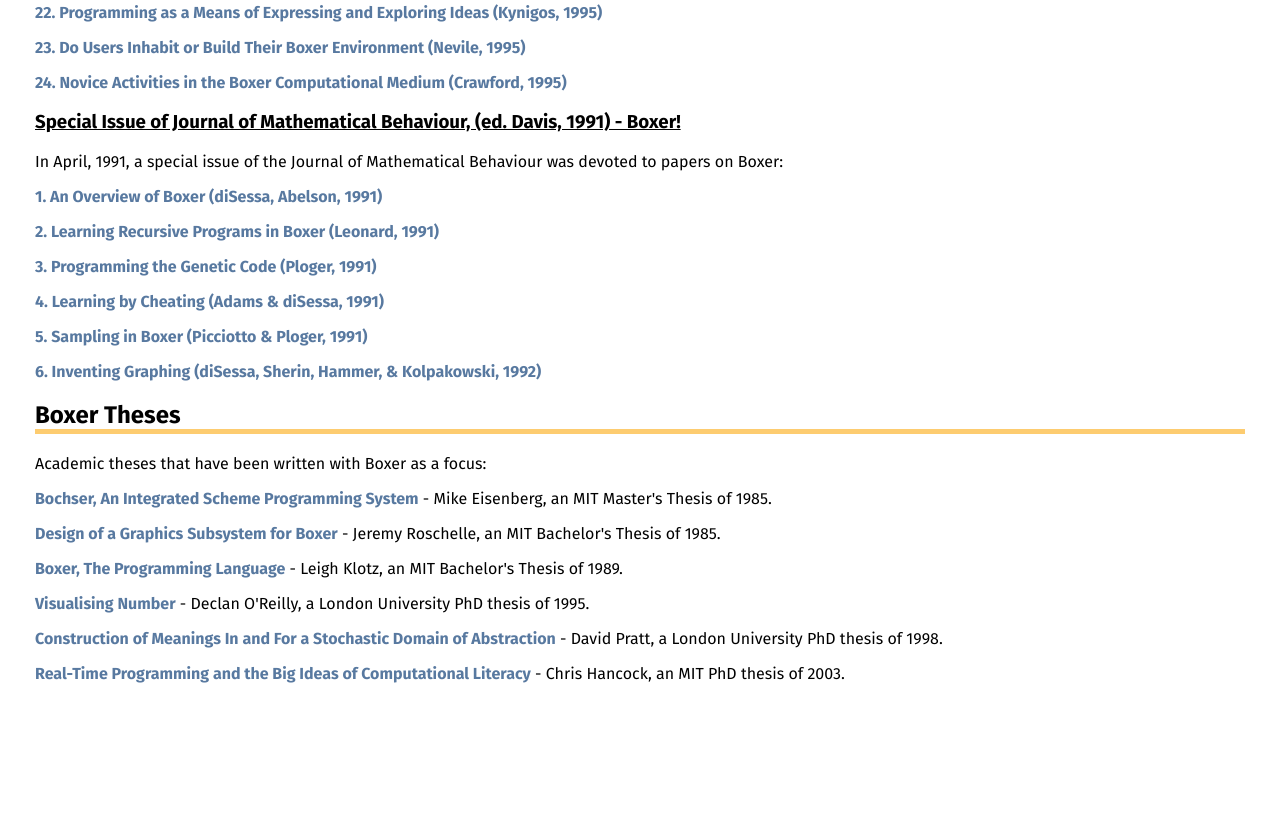
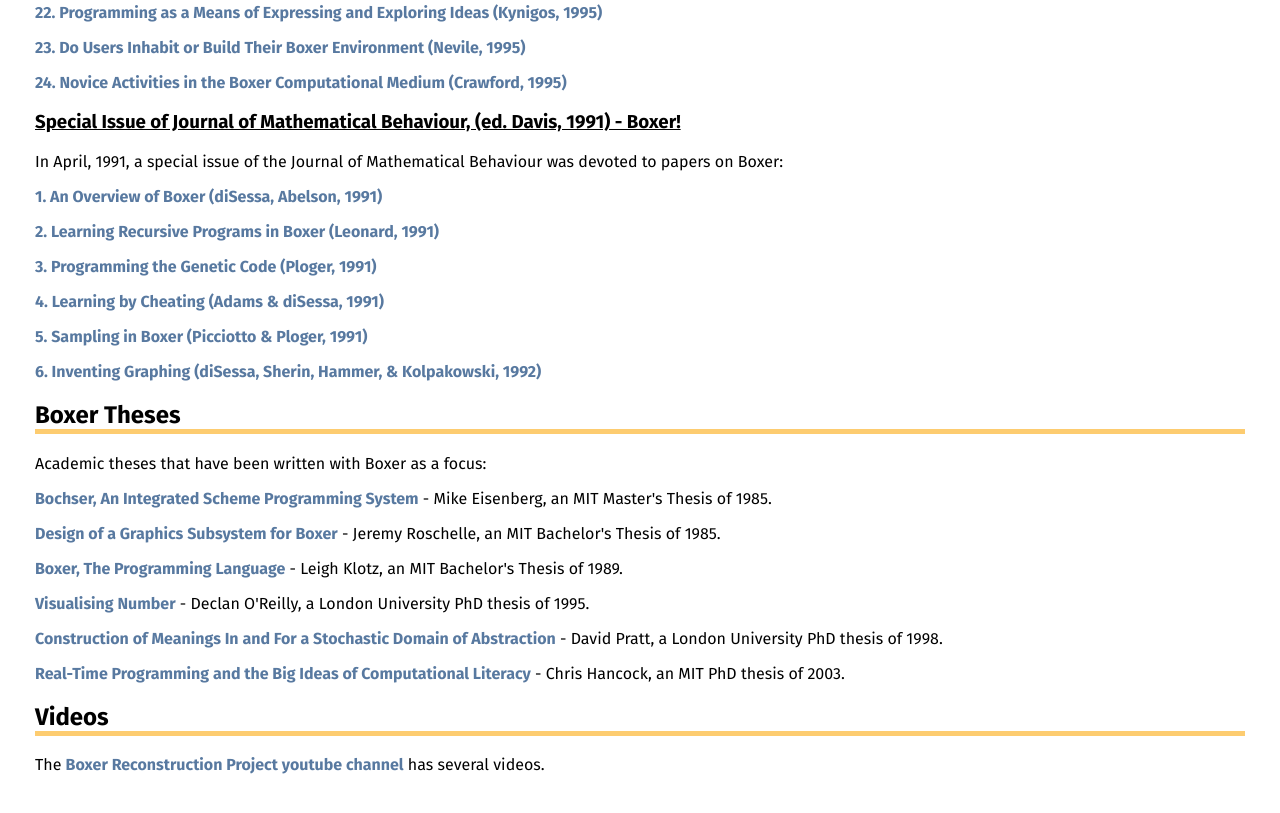
Before and after one commit to boxer-project/boxer-literature, an Eleventy site: page src/Flat index.md in a window 1280 px wide. Shown: the part 1282-2095 px from the top of the page. Before the commit the page ends 2016 px from the top, so only its background shows below. Built offline with nearby package versions, Linux system fonts and the light colour scheme; Eleventy itself is replaced by a stand-in of ours; files that its build step writes are made by us from their sources; files whose address does not match are found by name; what markdown-it-attrs would draw is missing.

Commit message:
Mention youtube channel
The channel currently has 2 demos from 1985 (of those I found the MIT LCS
team demo better), and one video from 1991 which is more discussions
about the Sunrise (Australia) experiences with students and future potential.

Not sure it's useful to list them individually, depends on whether more
are expected...

```diff
--- a/src/Flat index.md
+++ b/src/Flat index.md
@@ -116,3 +116,7 @@
 
 [Real-Time Programming and the Big Ideas of Computational Literacy](<../theses/Real-Time Programming and the Big Ideas of Computational Literacy (Hancock, MIT PhD, 2003).pdf>) -
 Chris Hancock, an MIT PhD thesis of 2003.
+
+## Videos
+
+The [Boxer Reconstruction Project youtube channel](https://www.youtube.com/channel/UCM6mpnjb75v3FFrxH4vKlWQ) has several videos.
```
